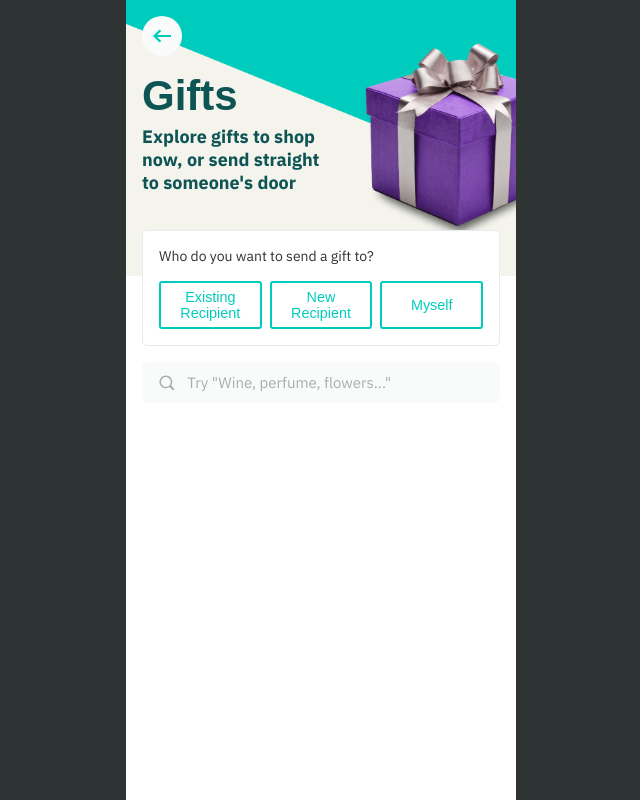
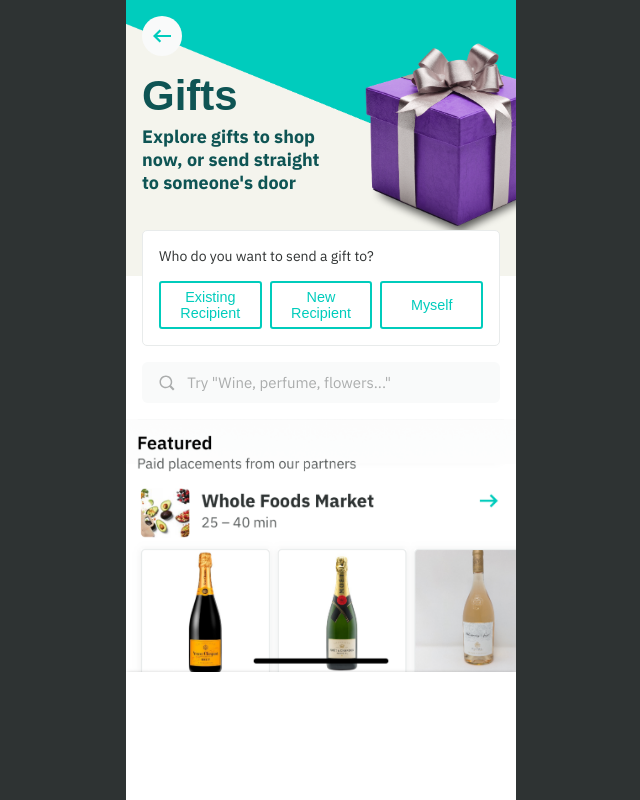
Before and after one commit to kabirseth4/deliveroo-tastemakers, a React (Create React App) app: page / in a window 1280 px wide. Shown: the whole page, without its empty margins (319-959 px from the left). Built offline with nearby package versions, Linux system fonts and the light colour scheme; a web font is replaced by a local one.

Commit message:
Finish little feature box with rough screen grab

```diff
--- a/src/App.jsx
+++ b/src/App.jsx
@@ -2,6 +2,7 @@
 import Header from "./components/Header/Header";
 import Recipient from "./components/Recipient/Recipient";
 import Search from "./components/Search/Search";
+import Featured from "./components/Featured/Featured";
 
 function App() {
   return (
@@ -9,6 +10,7 @@
       <Header />
       <Recipient />
       <Search />
+      <Featured />
     </div>
   );
 }
--- /dev/null
+++ b/src/components/Featured/Featured.jsx
@@ -0,0 +1,12 @@
+import "./Featured.scss";
+import screengrab from "../../assets/images/screengrab1.png";
+
+const Featured = () => {
+  return (
+    <div className="featured">
+        <img className="featured__image" src={screengrab} />
+    </div>
+  );
+};
+
+export default Featured;
--- /dev/null
+++ b/src/components/Featured/Featured.scss
@@ -0,0 +1,8 @@
+.featured {
+    width: 100%;
+    object-fit: cover;
+    background-size: contain;
+    &__image {
+    width: 100%;
+    }
+}
```
Also changed, not shown: src/assets/images/screengrab1.png (added).
